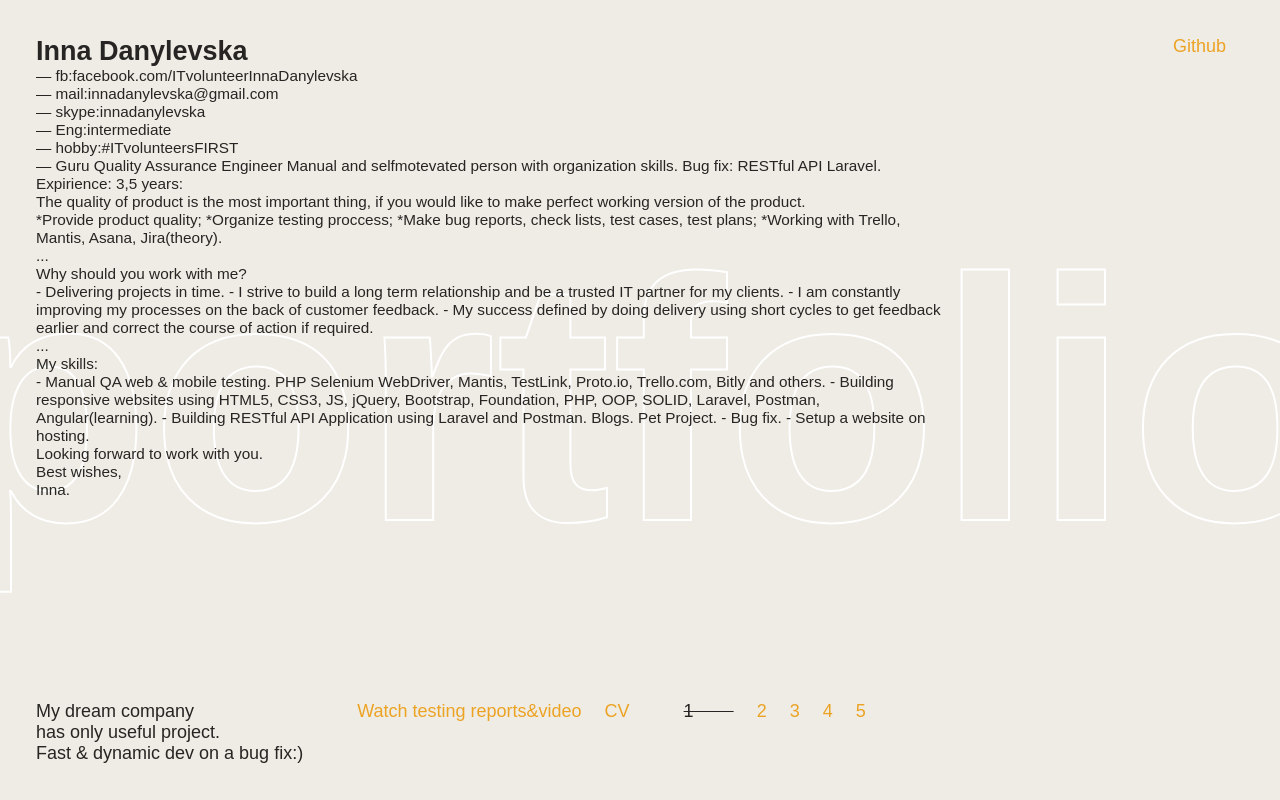
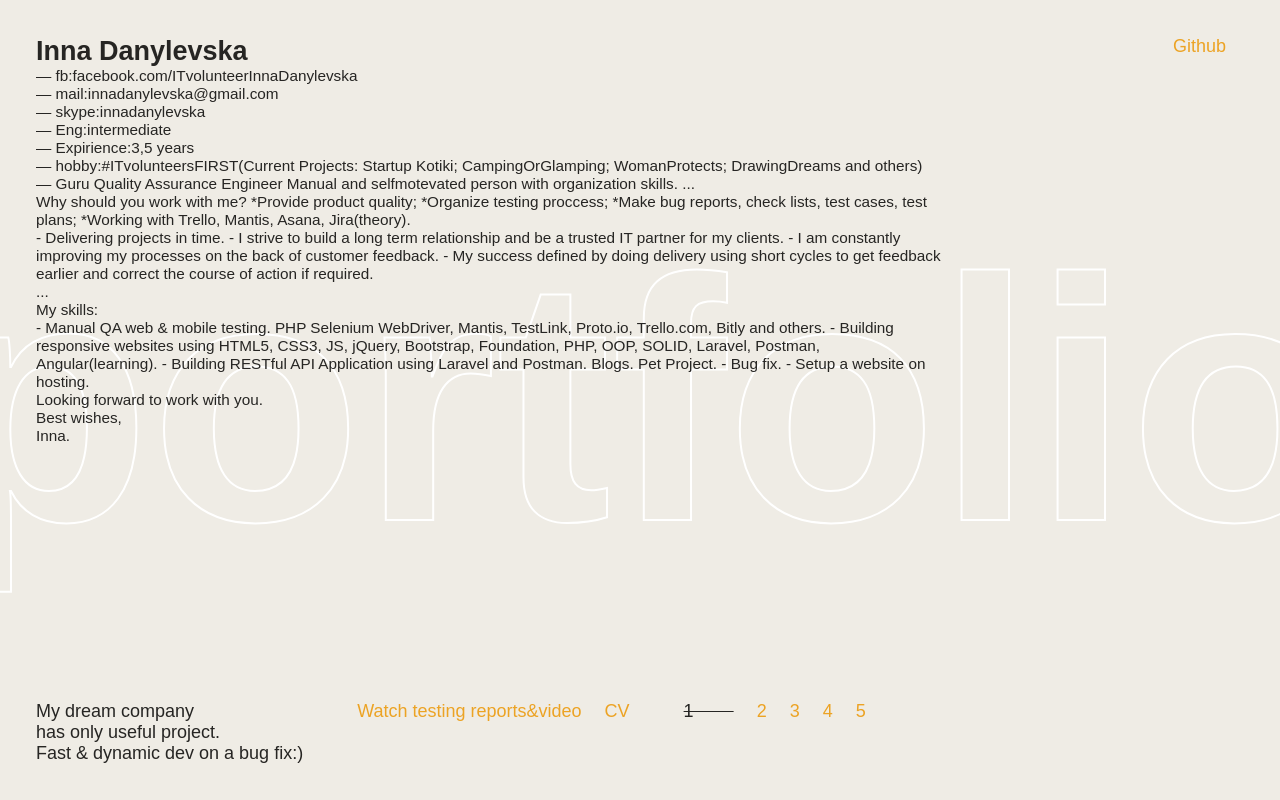
Before and after one commit to innadanylevska/innadanylevska, a plain HTML site: page index.html in a window 1280 px wide. Drawn offline with Linux system fonts and the light colour scheme; a web font is replaced by a local one.

Commit message:
Update index.html

```diff
--- a/index.html
+++ b/index.html
@@ -35,20 +35,17 @@
 				<a class="frame__github" href="https://github.com/innadanylevska/">Github</a>
 				<h2 class="frame__pagetitle">Inna Danylevska <span>fb:facebook.com/ITvolunteerInnaDanylevska</span>
 					<span>mail:innadanylevska@gmail.com</span><span>skype:innadanylevska</span>
-					<span>Eng:intermediate</span><span>hobby:#ITvolunteersFIRST</span>
+					<span>Eng:intermediate</span><span>Expirience:3,5 years</span>
+					<span>hobby:#ITvolunteersFIRST(Current Projects: Startup Kotiki; CampingOrGlamping; WomanProtects; DrawingDreams and others)</span>
 					<span>Guru Quality Assurance Engineer Manual and selfmotevated person with organization skills.
-						Bug fix: RESTful API Laravel. Expirience: 3,5 years:
+
+...
 <br>
-The quality of product is the most important thing, if you would like to make perfect working version of the product.
-<br>
+Why should you work with me?
 *Provide product quality;
 *Organize testing proccess;
 *Make bug reports, check lists, test cases, test plans;
 *Working with Trello, Mantis, Asana, Jira(theory).
-<br>
-...
-<br>
-Why should you work with me?
 <br>
 - Delivering projects in time.
 - I strive to build a long term relationship and be a trusted IT partner for my clients.
```
